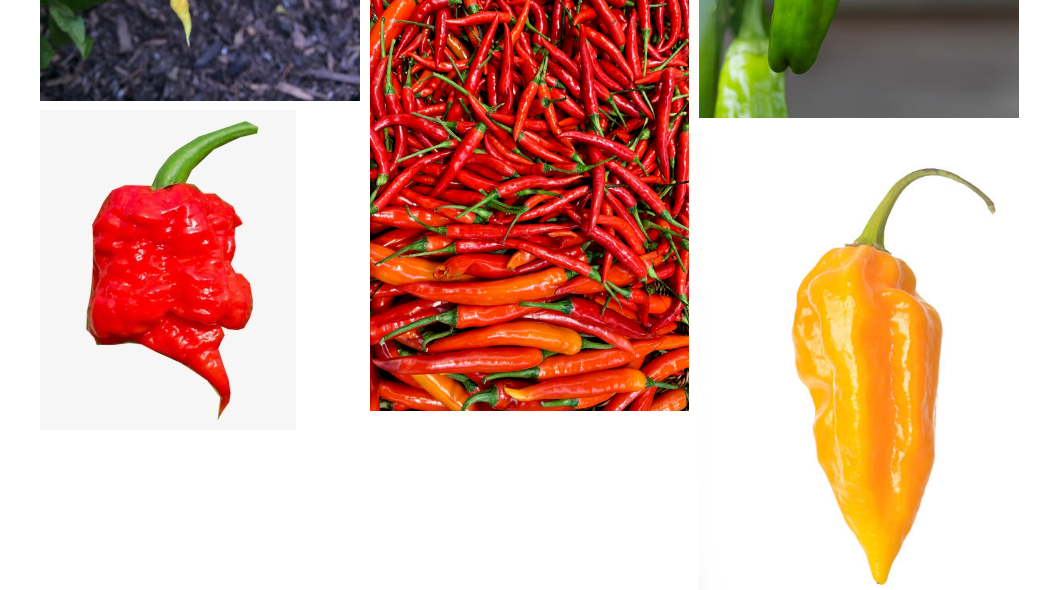
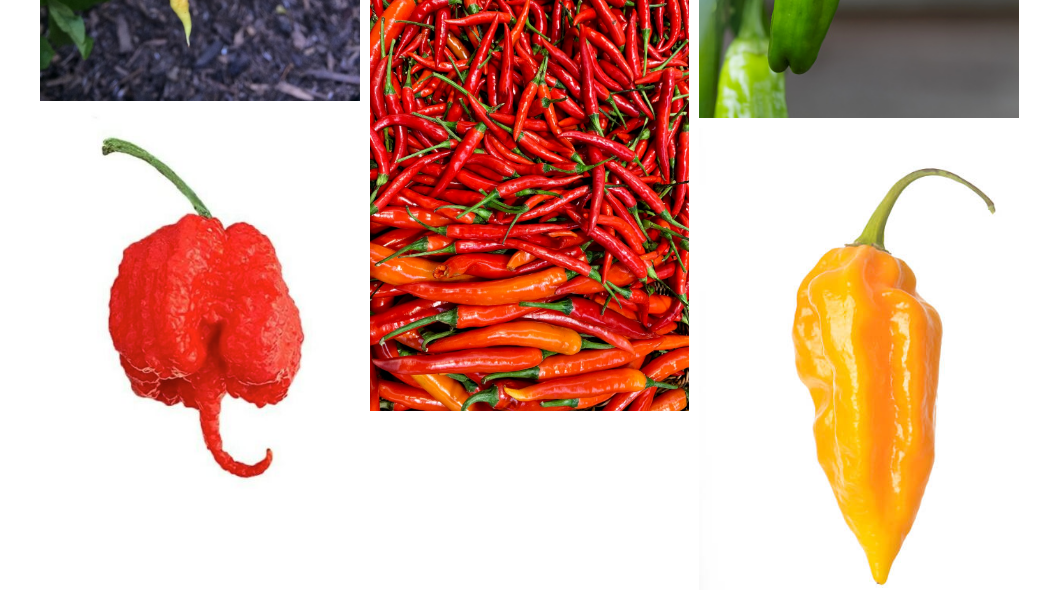
Before and after one commit to Africantanman/Terry-s-Chilli-Emporium, a plain HTML site: page index.html in a window 1280 px wide. Shown: the part 564-1154 px from the top of the page, 230-1280 px from the left. Drawn offline with Linux system fonts and the light colour scheme.

Commit message:
Changed landing page image

```diff
--- a/index.html
+++ b/index.html
@@ -151,7 +151,7 @@
     </div>
 
     <div class="grid-item">
-      <img class="img-responsive" alt="" src="./reaper pepper.png">
+      <img class="img-responsive" alt="" src="./terry reaper2.png">
       <a href="./project.html" class="project-description">
         <div class="project-text-holder">
           <div class="project-text-inner">
```
Also changed, not shown: terry reaper2.png (added).
